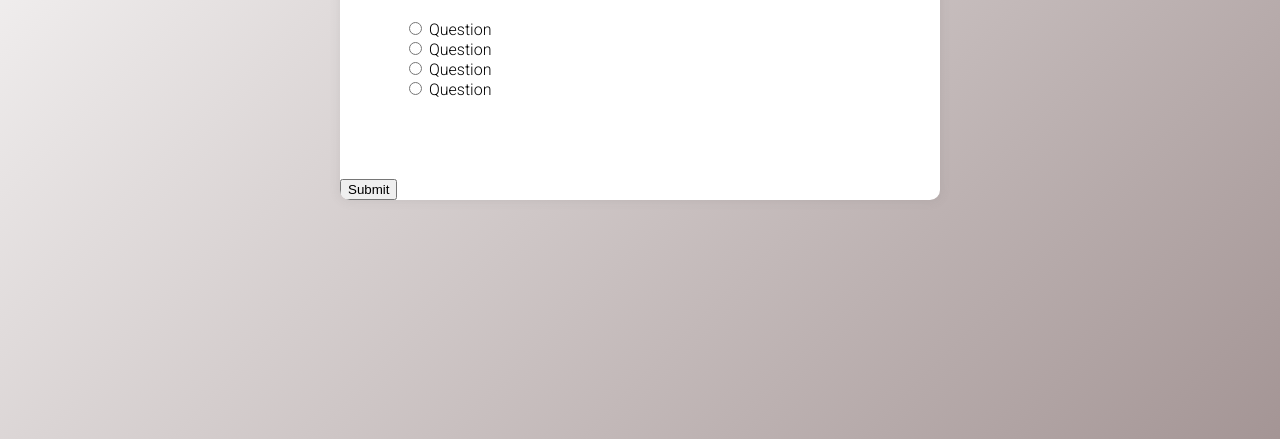
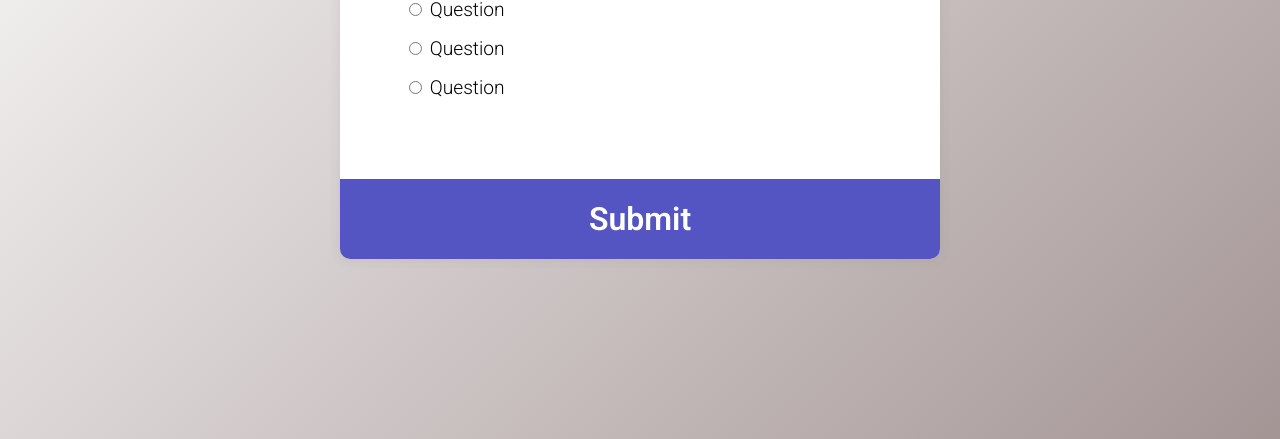
Before and after one commit to rstan-dev/quiz-app, a plain HTML site: page index.html in a window 1280 px wide. Shown: the part 361-800 px from the top of the page. Drawn offline with Linux system fonts and the light colour scheme.

Commit message:
CSS: complete basic styling

```diff
--- a/assets/css/style.css
+++ b/assets/css/style.css
@@ -47,3 +47,35 @@ ul {
     list-style-type: none;
     padding: 0;
 }
+
+ul li {
+    font-size: 1.2rem;
+    margin: 1rem 0;
+}
+
+ul li label {
+    cursor: pointer;
+    /* creates a hand pointer on hover */
+}
+
+button {
+    background-color: rgb(84, 84, 194);
+    color: white;
+    border: none;
+    display: block;
+    width: 100%;
+    cursor: pointer;
+    font-size: 2rem;
+    font-family: inherit;
+    font-weight: 700;
+    padding: 1.3rem;
+}
+
+button:hover {
+    background-color: rgb(68, 68, 173);
+}
+
+button:focus {
+    outline: none;
+    background-color: rgb(39, 39, 228);
+}
```
